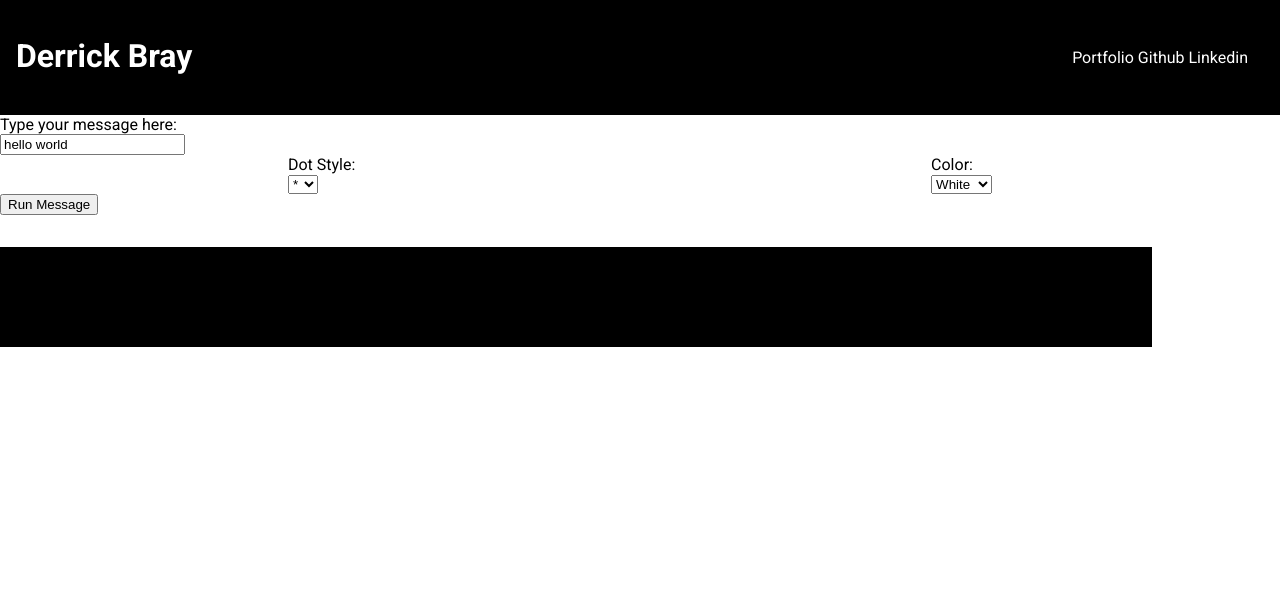
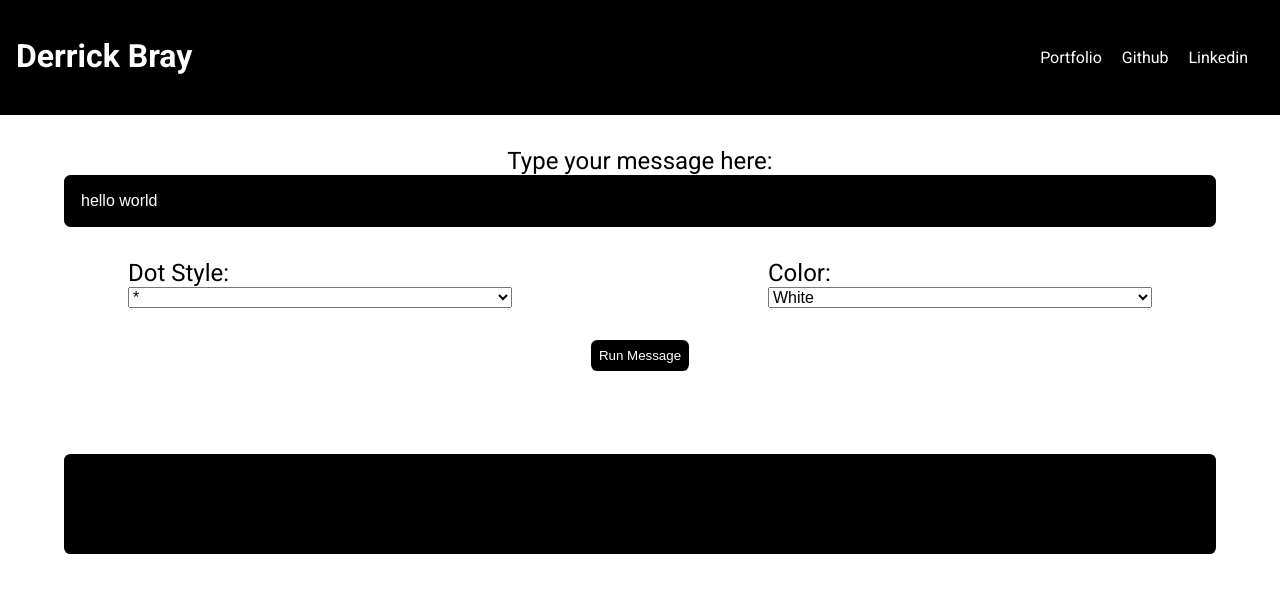
Before and after one commit to derrickbray/dot-matrix, a website: page public/index.html in a window 1280 px wide. Drawn offline with nearby package versions, Linux system fonts and the light colour scheme; files that its build step writes are made by us from their sources.

Commit message:
Styling form

```diff
--- a/app/styles/_form.scss
+++ b/app/styles/_form.scss
@@ -1,10 +1,63 @@
 .form {
   margin-bottom: 2rem;
+}
+
+.text {
+  margin-top: 2rem;
+  text-align: center;
+
+  &-tag {
+    font-size: 1.5rem;
+  }
+  &-box {
+    width: 90%;
+    padding: 1rem;
+    border: $c-background 1px solid;
+    border-radius: 0.4rem;
+    outline: none;
+    background: $c-background;
+    color: $c-white;
+    font-size: 1rem;
+    // border: 0;
+
+  }
 }
 
 .flex {
   display: flex;
   justify-content: space-around;
+  margin-top: 2rem;
+}
+
+.style {
+  width: 30%;
+}
+
+.color {
+  width: 30%;
+}
+
+.tag{
+  font-size: 1.5rem;
+}
+
+.dropdown {
+  width: 100%;
+  font-size: 1rem;
+}
+
+.btn {
+  margin: 2rem 0;
+  text-align: center;
+
+  &-btn {
+    padding: 0.5rem;
+    border: 0;
+    border-radius: 0.4rem;
+    outline: none;
+    background: $c-background;
+    color: $c-white;
+  }
 }
 
 #output {
@@ -12,8 +65,10 @@
   position: relative;
   width: 90%;
   height: 100px;
+  margin: auto;
   padding: 10px;
-  background: #000;
+  border-radius: 0.4rem;
+  background: $c-background;
   color: #fff;
   font-family: monospace;
   line-height: 8px;
--- a/app/styles/_nav.scss
+++ b/app/styles/_nav.scss
@@ -2,10 +2,14 @@
   display: flex;
   justify-content: space-between;
   padding: 1rem;
-  background: black;
-  color: white;
+  background: $c-background;
+  color: $c-white;
 
   &-links {
     padding: 1rem;
+
+    &__link {
+      margin-left: 1rem;
+    }
   }
 }
--- a/app/styles/app.scss
+++ b/app/styles/app.scss
@@ -1,6 +1,7 @@
 // @import 'yoga-sass/assets/yoga';
 // @import 'normalize-css/normalize';
-
+$c-background: #000;
+$c-white: #fff;
 // $fa-font-path: '//netdna.bootstrapcdn.com/font-awesome/4.3.0/fonts';
 @import 'font-awesome/scss/font-awesome';
 @import 'box-sizing';
--- a/public/index.html
+++ b/public/index.html
@@ -351,9 +351,9 @@
   <div class="nav">
     <h1 class="nav-name">Derrick Bray</h1>
     <p class="nav-links">
-      <a href="" class="nav-links__link">Portfolio</a>
-      <a href="" class="nav-links__link">Github</a>
-      <a href="" class="nav-links__link">Linkedin</a>
+      <a href="http://derrickbray.site" class="nav-links__link">Portfolio</a>
+      <a href="https://github.com/derrickbray" class="nav-links__link">Github</a>
+      <a href="https://www.linkedin.com/in/derrick-bray/" class="nav-links__link">Linkedin</a>
     </p>
   </div>
 
@@ -390,7 +390,9 @@
 
     </form>
 
-    <button class="btn" onclick="LoadMessage();">Run Message</button> <br />
+    <div class="btn">
+      <button class="btn-btn" onclick="LoadMessage();">Run Message</button>
+    </div> <br />
 
   </div>
 
```
